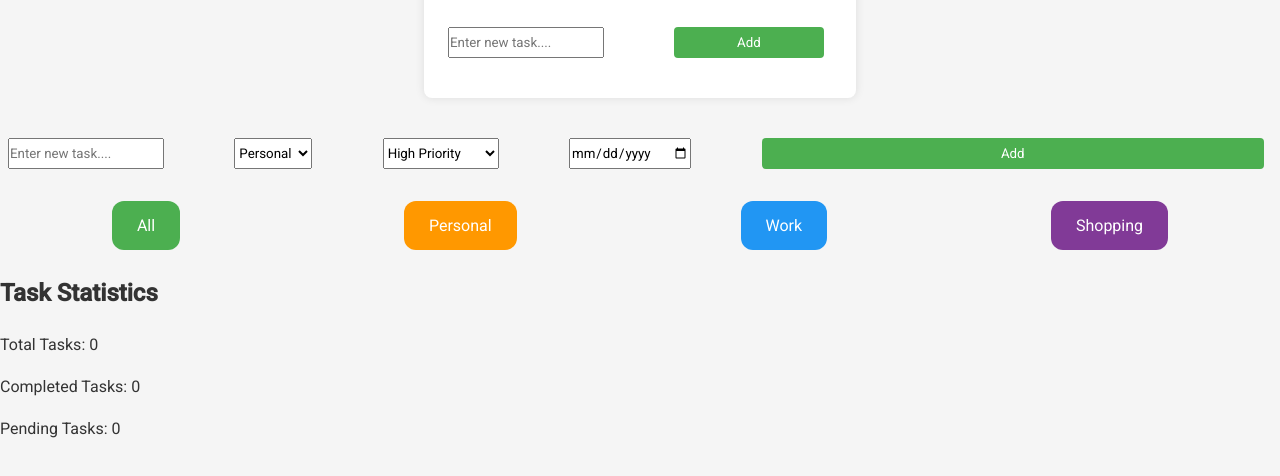
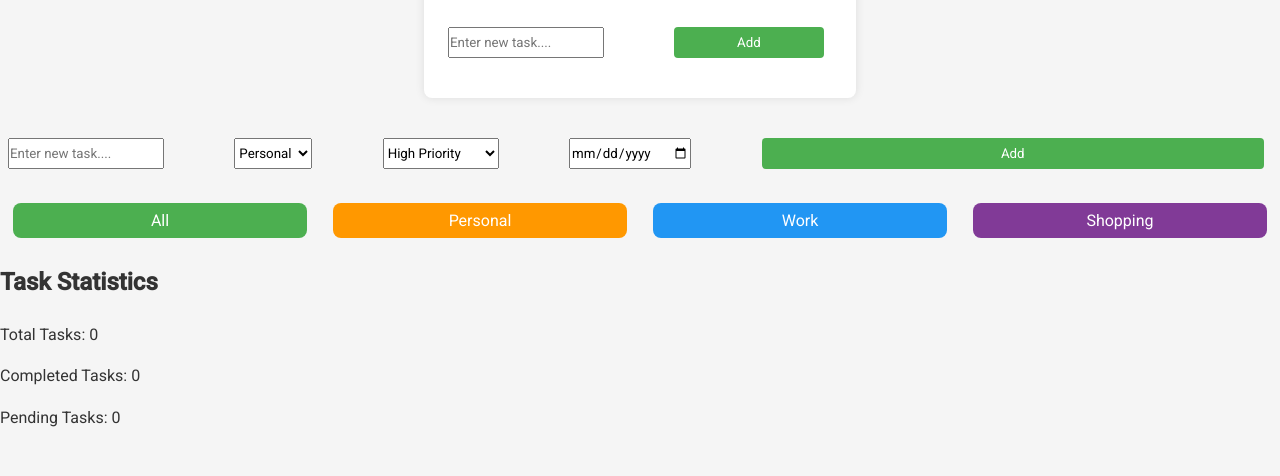
Before and after one commit to jurchiks33/todo-manager-ts, a website: page index.html in a window 1280 px wide. Shown: the part 124-600 px from the top of the page. Drawn offline with Linux system fonts and the light colour scheme.

Commit message:
work on style updates

```diff
--- a/styles.css
+++ b/styles.css
@@ -96,6 +96,7 @@ body {
     padding: 5px 10px;
     cursor: pointer;
     transition: background-color 0.3s ease;
+    margin: 0;
 }
 
 .edit-btn:hover {
@@ -111,6 +112,7 @@ body {
     padding: 5px 10px;
     cursor: pointer;
     transition: background-color 0.3s ease;
+    margin: 0;
 }
 
 .remove-btn:hover {
@@ -121,12 +123,12 @@ body {
     display: flex;
     justify-content: space-around;
     margin: 20px 0;
+    padding: 0.1rem 0;
 }
 
 .filter-btn {
     background-color: #4caf50;
     color: white;
-    padding: 15px 25px;
     border: none;
     text-align: center;
     text-decoration: none;
@@ -135,12 +137,20 @@ body {
     margin: 4px 2px;
     transition-duration: 0.4s;
     cursor: pointer;
-    border-radius: 12px;
+    border-radius: 8px;
+    width: 23%;
+    padding: 0.5rem;
+    transform: transform 0.3 ease;
 }
 
 .filter-btn:hover {
     background-color: white;
     color: black;
+    transform: scale(1.05);
+}
+
+.filter-btn[data-category="all"] {
+    background-color: #4caf50;
 }
 
 .filter-btn[data-category="personal"] {
@@ -159,3 +169,7 @@ body {
     text-decoration: line-through;
     color: grey;
 }
+
+.complete-checkbox {
+    margin-right: 10px;
+}
```
